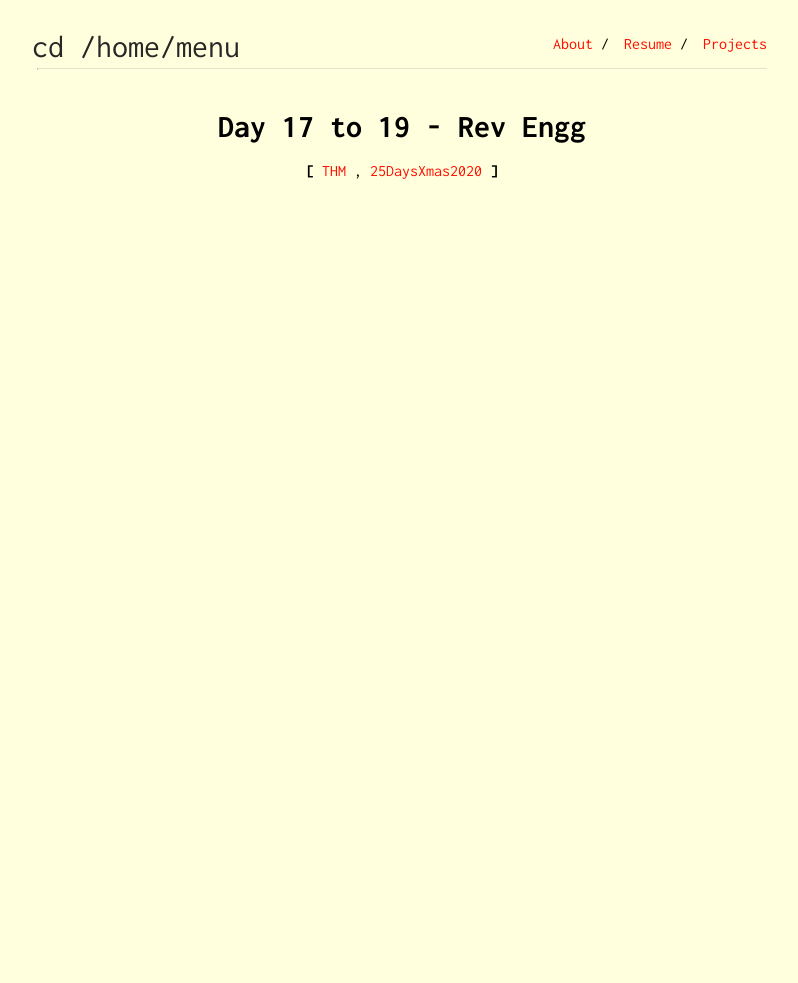
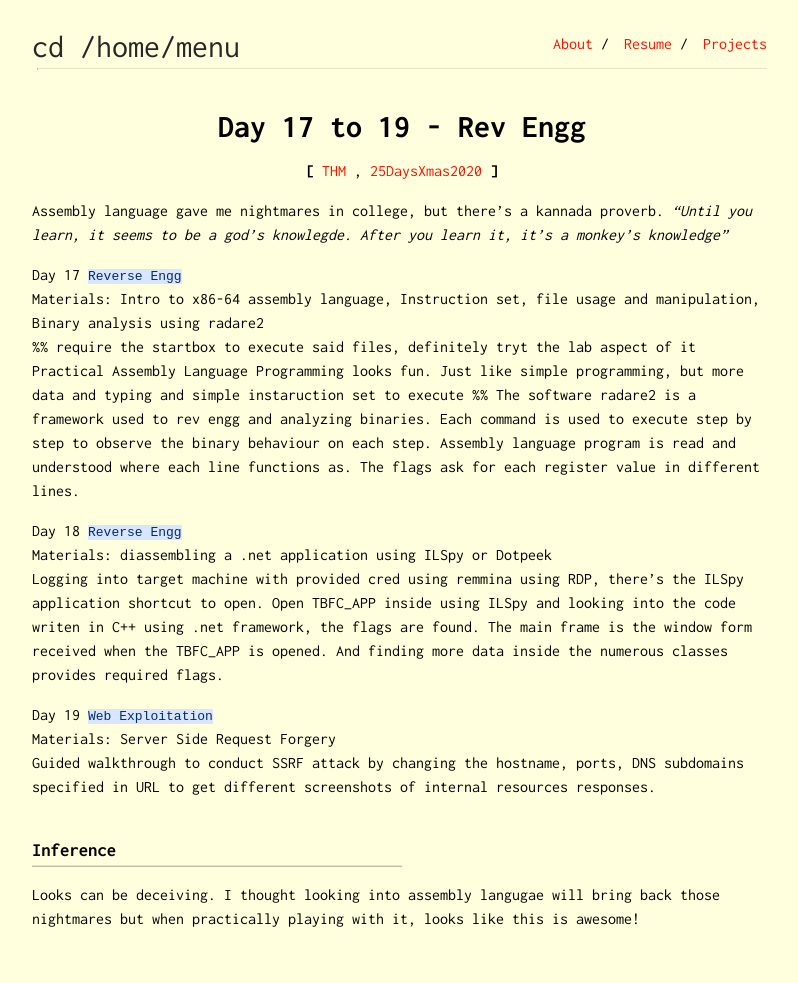
Before and after one commit to pruthvirajbhat/website-portfolio-old-uno, a Jekyll site: the page built from _posts/2021/06/2021-06-08-Day17-25days-Xmas2020.md, in a window 1280 px wide. Shown: the whole page, without its empty margins (238-1036 px from the left). Built offline with Jekyll 4.4.1, drawn with Linux system fonts in a browser that asks for light colours; before the commit the page ends 900 px from its top, so only the background shows below that.

Commit message:
rev engg done

```diff
--- a/_posts/2021/06/2021-06-08-Day17-25days-Xmas2020.md
+++ b/_posts/2021/06/2021-06-08-Day17-25days-Xmas2020.md
@@ -3,7 +3,27 @@ layout: post
 title: Day 17 to 19 - Rev Engg
 subtitle: playing w/ binaries
 tags: [THM, 25DaysXmas2020]
-odate: -05-2022
-fdate:
-pdate:
+odate: 18-05-2022
+fdate: 18-05-2022
+pdate: 18-05-2022
 ---
+Assembly language gave me nightmares in college, but there's a kannada proverb. _"Until you learn, it seems to be a god's knowlegde. After you learn it, it's a monkey's knowledge"_
+
+Day 17 `Reverse Engg` \
+Materials: Intro to x86-64 assembly language, Instruction set, file usage and manipulation, Binary analysis using radare2 \
+%%
+require the startbox to execute said files, definitely tryt the lab aspect of it
+Practical Assembly Language Programming looks fun. Just like simple programming, but more data and typing and simple instaruction set to execute
+%%
+The software radare2 is a framework used to rev engg and analyzing binaries. Each command is used to execute step by step to observe the binary behaviour on each step. Assembly language program is read and understood where each line functions as. The flags ask for each register value in different lines.
+
+Day 18 `Reverse Engg` \
+Materials: diassembling a .net application using ILSpy or Dotpeek \
+Logging into target machine with provided cred using remmina using RDP, there's the ILSpy application shortcut to open. Open TBFC_APP inside using ILSpy and looking into the code writen in C++ using .net framework, the flags are found. The main frame is the window form received when the TBFC_APP is opened. And finding more data inside the numerous classes provides required flags.
+
+Day 19 `Web Exploitation` \
+Materials: Server Side Request Forgery \
+Guided walkthrough to conduct SSRF attack by changing the hostname, ports, DNS subdomains specified in URL to get different screenshots of internal resources responses.
+
+### Inference
+Looks can be deceiving. I thought looking into assembly langugae will bring back those nightmares but when practically playing with it, looks like this is awesome!
```
